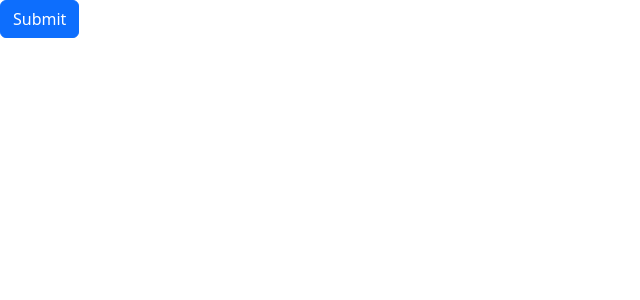
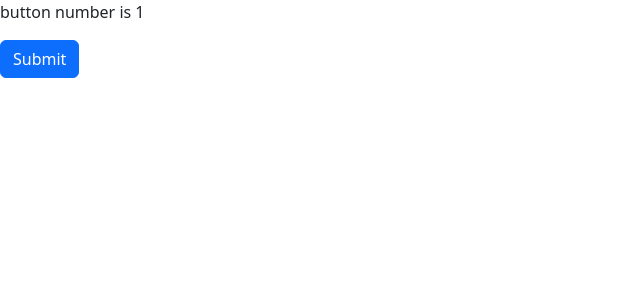
Before and after one commit to Nayem73/React-Training, a React (Vite) app in the folder codewithmosh-typescript/: page / in a window 1280 px wide. Shown: the top 300 px of the page, without its empty margins (0-640 px from the left). Built offline with nearby package versions, Linux system fonts and the light colour scheme.

Commit message:
Made button component reusable.

```diff
--- a/codewithmosh-typescript/src/App.tsx
+++ b/codewithmosh-typescript/src/App.tsx
@@ -1,9 +1,11 @@
 import Button from "./components/Button"
+
+const buttonNumber = 1;
 
 function App() {
   return (
     <>
-      <Button />
+      <Button buttonText="Submit" buttonNumber={buttonNumber} />
     </>
   )
 }
--- a/codewithmosh-typescript/src/components/Button.tsx
+++ b/codewithmosh-typescript/src/components/Button.tsx
@@ -1,10 +1,18 @@
+interface ButtonProps {
+  buttonText: string;
+  buttonNumber: number;
+}
+
 const handleClick = (event: React.MouseEvent<HTMLButtonElement>) => {
   event.preventDefault();
 }
 
-const Button = () => {
+const Button = ({ buttonText, buttonNumber }: ButtonProps) => {
   return (
-    <button onClick={(event) => handleClick(event)} className="btn btn-primary">Submit</button>
+    <>
+      <p>button number is {buttonNumber}</p>
+      <button onClick={(event) => handleClick(event)} className="btn btn-primary">{buttonText}</button>
+    </>
   )
 }
 
```
